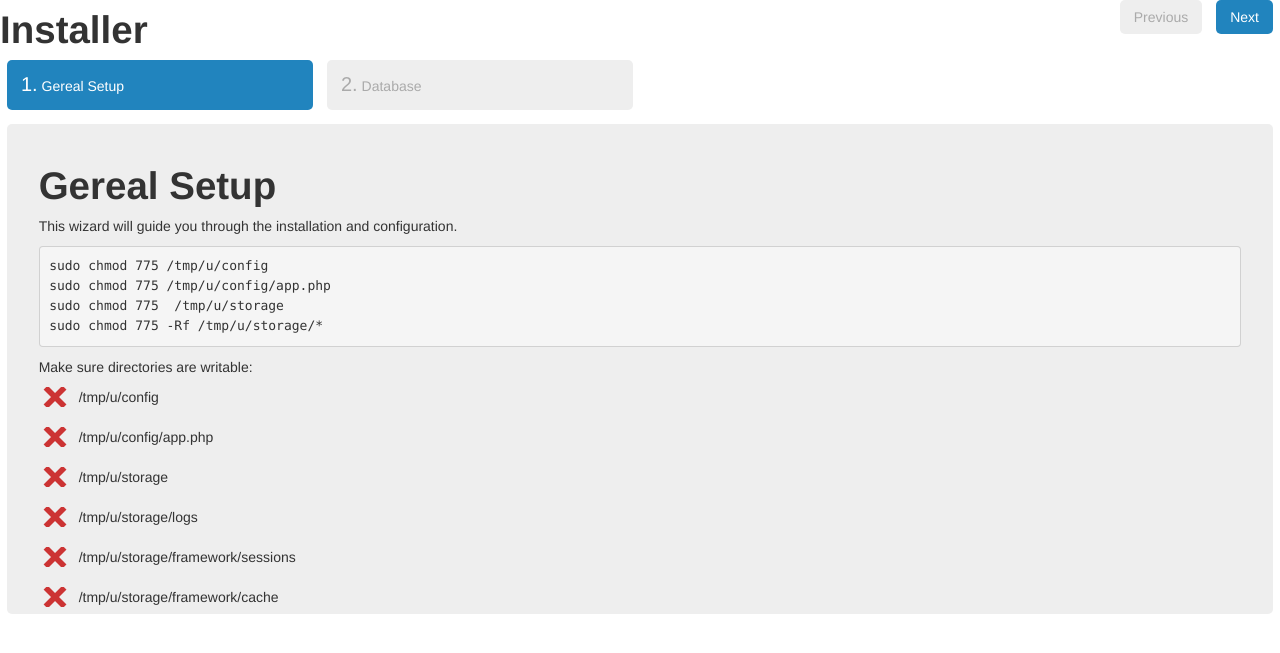
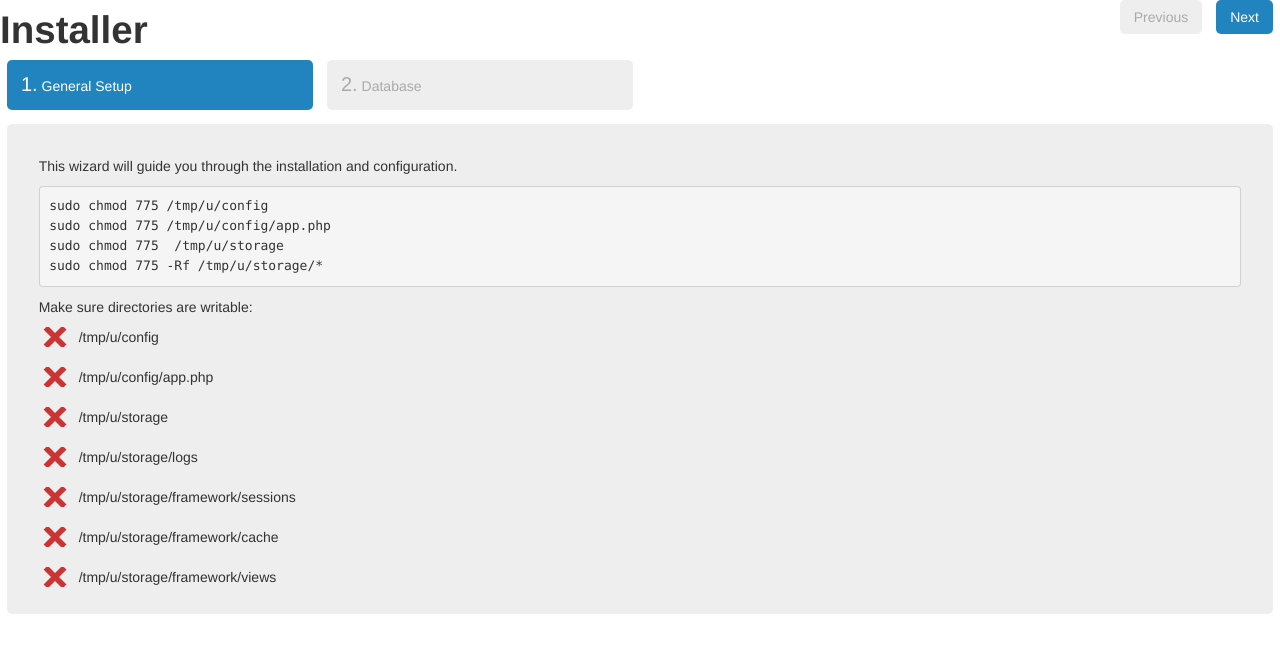
Before and after one commit to dwoodard/installer, a PHP site: page / in a window 1280 px wide. Shown: the top 653 px of the page. Run offline with PHP 8.4, Linux system fonts and the light colour scheme.

Commit message:
Typo fix

```diff
--- a/index.php
+++ b/index.php
@@ -17,14 +17,11 @@
 	<h1>Installer</h1>
 	<div id="wizard">
 
-		<h3>Gereal Setup</h3>
+		<h3>General Setup</h3>
 
 		<section>
-			<h1>Gereal Setup</h1>
 			<p>This wizard will guide you through the installation and configuration.</p>
 			<h2><?php echo  shell_exec("php $project_root_path/artisan  --version")?></h2>
-
-
 <pre>sudo chmod 775 <?php echo $project_root_path ?>/config
 sudo chmod 775 <?php echo $project_root_path ?>/config/app.php
 sudo chmod 775  <?php echo $project_root_path ?>/storage
@@ -39,8 +36,6 @@ sudo chmod 775 -Rf <?php echo $project_root_path ?>/storage/*
 				$app_storage_cache = realpath($project_root_path."/storage/framework/cache");
 				$app_storage_cache = realpath($project_root_path."/storage/framework/views");
 				$app_storage_logs = realpath($project_root_path."/storage/logs");
-
-
 				?>
 
 
```
